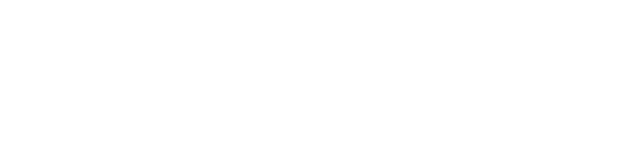
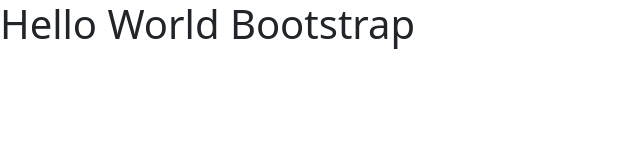
Before and after one commit to lucasgomesmatos/bootstrap-udemy, a plain HTML site: page introducao/primeiro-projeto/index.html in a window 1280 px wide. Shown: the whole page, without its empty margins (0-640 px from the left). Drawn offline with nearby package versions, Linux system fonts and the light colour scheme.

Commit message:
HELLO WORD

```diff
--- a/introducao/primeiro-projeto/index.html
+++ b/introducao/primeiro-projeto/index.html
@@ -4,9 +4,11 @@
   <meta charset="UTF-8">
   <meta http-equiv="X-UA-Compatible" content="IE=edge">
   <meta name="viewport" content="width=device-width, initial-scale=1.0">
-  <title>Document</title>
+  <!-- Bootstrap -->
+  <link href="https://cdn.jsdelivr.net/npm/bootstrap@5.1.3/dist/css/bootstrap.min.css" rel="stylesheet" integrity="sha384-1BmE4kWBq78iYhFldvKuhfTAU6auU8tT94WrHftjDbrCEXSU1oBoqyl2QvZ6jIW3" crossorigin="anonymous">
+  <title>Bootstrap</title>
 </head>
 <body>
-
+  <h1>Hello World Bootstrap</h1>
 </body>
 </html>
```
Also changed, not shown: 1 other file.
